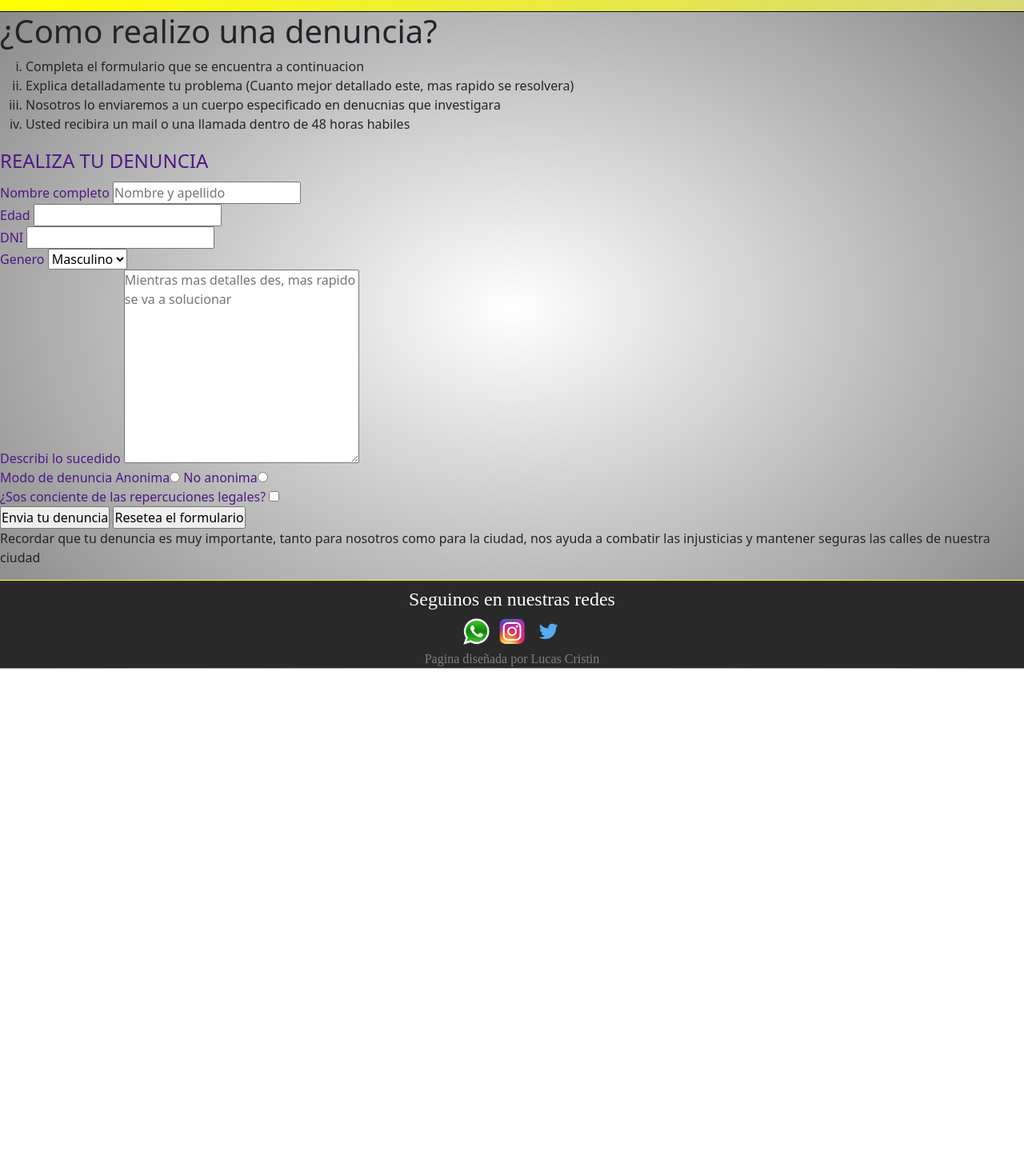
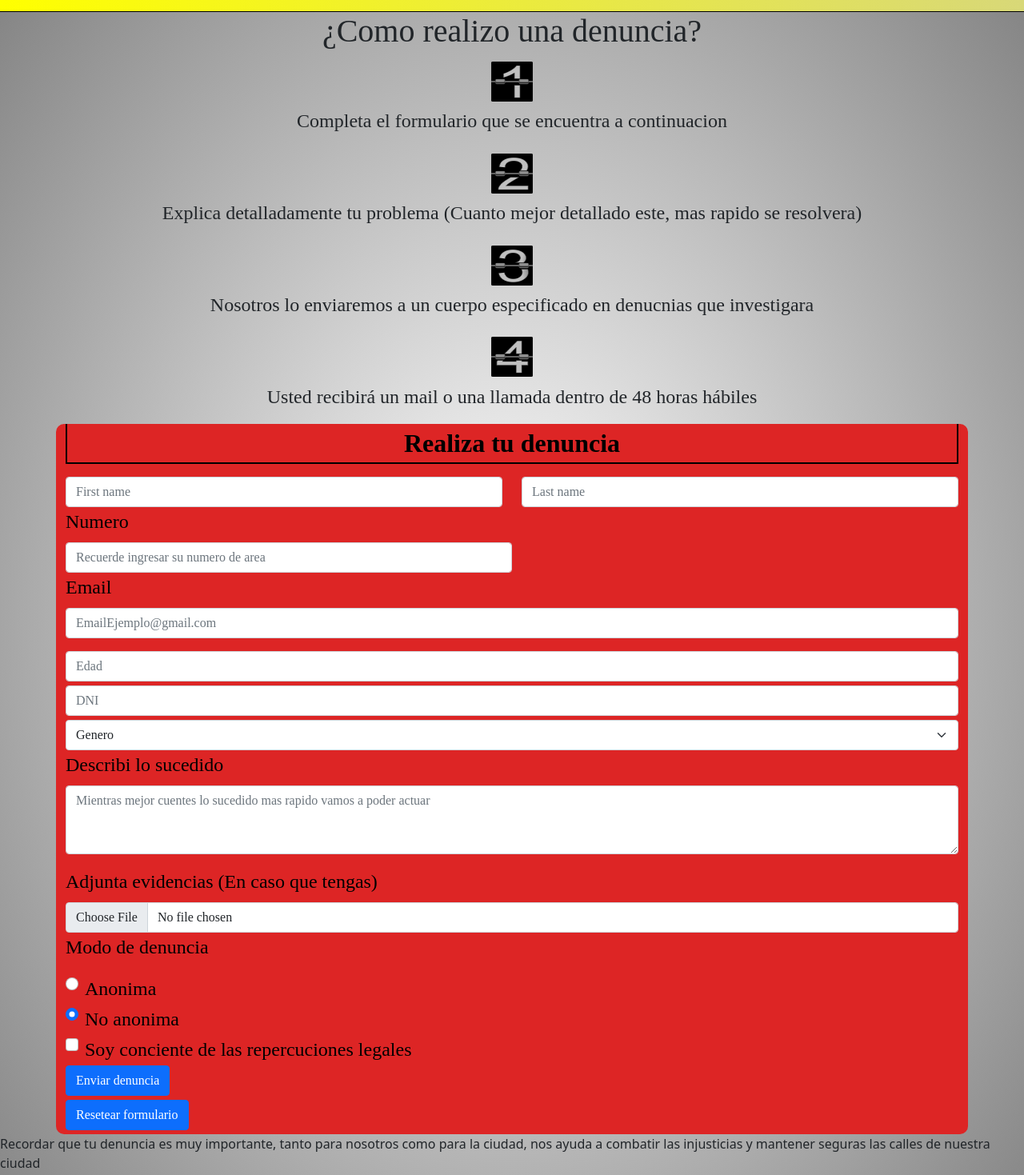
Before and after one commit to LucasCristin23/Idea-comisaria-de-una-serie-Lucas-Cristin-, a plain HTML site: page pag4.html in a window 1280 px wide. Shown: the part 62-1531 px from the top of the page at 80% size. Before the commit the page ends 898 px from the top, so only its background shows below. Drawn offline with nearby package versions, Linux system fonts and the light colour scheme; a web font is replaced by a local one.

Commit message:
SE ARREGLO CON BS LA SECCION DENUNCIAS

```diff
--- a/estilos.css
+++ b/estilos.css
@@ -280,14 +280,31 @@ td{
     font-size: medium;
 }
 
-/*Estilo 4 pag*/
-.sectionDenuncias__li{
-    list-style-type:lower-roman;
+/*ESTILO PAG DENUNCIAS*/
+.tituloDenuncias{
+    font-family: 'Mate SC', serif;
+    text-align: center;
 }
-section form{
-    color:rgb(80, 23, 133);
+.listaComoRealizarDenuncia{
+    height: 50px;
+    width: 4%;
+    margin: 0.5%;
+}
+#pasosDenuncia{
+    display: flex;
+    flex-direction: column;
+    align-items: center;
+    font-family: 'Mate SC', serif;
+    font-size: 1.5em;
 }
 
+/*FORMULARIO DENUNCIAS*/
+.divDelFormularioDenuncias{
+    background-color: rgb(221, 37, 37);
+    font-family: 'Mate SC', serif;
+    border-radius: 10px;
+    color: black;
+}
 .tituloPrimeraSeccionPag1{
     background-image:url("Imagenes/Jake\ peralta.jpg") ;
     background-size: cover;
@@ -295,6 +312,20 @@ section form{
     display: inline-block;
     color: red;
     text-align:center;
+}
+.pFormDenuncia{
+    font-size: 2em;
+    text-align: center;
+    border-bottom: 2px solid black;
+    border-left: 2px solid black;
+    border-right: 2px solid black;
+    font-weight: 900;
+}
+.estiloForm{
+    font-size: 1.5em;
+}
+.edadDniGenero{
+    margin-bottom: 5px;
 }
 
 
--- a/pag4.html
+++ b/pag4.html
@@ -50,49 +50,90 @@
 
     <main><!--Apertura del main-->
         <section><!--Lista ordenada de como realizar una denuncia-->
-            <h1>¿Como realizo una denuncia?</h1>
-            <ol>
-                <li class="sectionDenuncias__li">Completa el formulario que se encuentra a continuacion</li>
-                <li class="sectionDenuncias__li">Explica detalladamente tu problema (Cuanto mejor detallado este, mas rapido se resolvera)
-                <li class="sectionDenuncias__li">Nosotros lo enviaremos a un cuerpo especificado en denucnias que investigara</li>
-                <li class="sectionDenuncias__li">Usted recibira un mail o una llamada dentro de 48 horas habiles</li>
-            </ol>
+            <h1 class="tituloDenuncias">¿Como realizo una denuncia?</h1>
+            <div id="pasosDenuncia">
+              <div class="listaComoRealizarDenuncia">
+                <img src="Imagenes/numero 1.png" alt="">
+              </div>
+              <p>Completa el formulario que se encuentra a continuacion</p>
+              <div class="listaComoRealizarDenuncia">
+                <img src="Imagenes/Numero 2.png" alt="">
+              </div>
+              <p>Explica detalladamente tu problema (Cuanto mejor detallado este, mas rapido se resolvera)</p>
+              <div class="listaComoRealizarDenuncia">
+                <img src="Imagenes/Numero 3.png" alt="">
+              </div>
+              <p>Nosotros lo enviaremos a un cuerpo especificado en denucnias que investigara</p>
+              <div class="listaComoRealizarDenuncia">
+                <img src="Imagenes/numero 4.png" alt="">
+              </div>
+              <p>Usted recibirá un mail o una llamada dentro de 48 horas hábiles</p>
+            </div>
         </section>
+
+        <!--FORMULARIO-->
         <section>
-            <form action=""><!--Inicio del formulario-->
-                <fieldset>
-                    <legend>REALIZA TU DENUNCIA</legend>
-                        <label for="nombre">Nombre completo</label>
-                        <input type="text" id="nombre" placeholder="Nombre y apellido">
-                        <br>
-                        <label for="Edad">Edad</label>
-                        <input type="number" id="Edad">
-                        <br>
-                        <label for="dni">DNI</label>
-                        <input type="number" id="dni">
-                        <br>
-                        <label for="Genero">Genero</label>
-                        <select name="" id="Genero">
-                            <option value="">Masculino</option>
-                            <option value="">Femenino</option>
-                            <option value="">Otro</option>
-                        </select>
-                        <br>
-                        <label for="descripcion">Describi lo sucedido</label>
-                        <textarea name="" id="descripcion" cols="30" rows="10" placeholder="Mientras mas detalles des, mas rapido se va a solucionar"></textarea>
-                        <br>
-                        <label for="tipodedenuncia">Modo de denuncia</label>
-                        Anonima<input type="radio" name="tipodedenuncia" id="tipodedenuncia">
-                        No anonima<input type="radio" name="tipodedenuncia">
-                        <br>
-                        <label for="sos conciente">¿Sos conciente de las repercuciones legales?</label>
-                        <input type="checkbox" id="sos conciente">
-                        <br>
-                        <input type="submit" value="Envia tu denuncia">
-                        <input type="Reset" value="Resetea el formulario">
-                </fieldset>
-            </form>
+          <div class="container divDelFormularioDenuncias">
+            <p class="pFormDenuncia">Realiza tu denuncia</p>
+              <div class="row">
+                <div class="col">
+                  <input type="text" class="form-control" placeholder="First name" aria-label="First name">
+                </div>
+                <div class="col">
+                  <input type="text" class="form-control" placeholder="Last name" aria-label="Last name">
+                </div>
+                </div>
+             <div class="col-md-6">
+              <label for="inputEmail4" class="form-label estiloForm">Numero</label>
+              <input type="number" class="form-control" id="inputEmail4" placeholder="Recuerde ingresar su numero de area">
+            </div>
+            <div class="mb-3 ">
+              <label for="exampleFormControlInput1" class="form-label estiloForm">Email</label>
+              <input type="email" class="form-control" id="exampleFormControlInput1" placeholder="EmailEjemplo@gmail.com">
+            </div>
+            <div class="col">
+              <input type="text" class="form-control edadDniGenero" placeholder="Edad" aria-label="Edad">
+            </div>
+            <div class="col">
+              <input type="text" class="form-control edadDniGenero" placeholder="DNI" aria-label="DNI">
+            </div>
+            <select class="form-select" aria-label="Default select example">
+              <option selected>Genero</option>
+              <option value="1">Masculino</option>
+              <option value="2">Femenino</option>
+              <option value="3">Otro</option>
+            </select>
+            <div class="mb-3">
+              <label for="exampleFormControlTextarea1" class="form-label estiloForm">Describi lo sucedido</label>
+              <textarea class="form-control" id="exampleFormControlTextarea1" rows="3" placeholder="Mientras mejor cuentes lo sucedido mas rapido vamos a poder actuar"></textarea>
+            </div>
+            <label for="formFile" class="form-label estiloForm">Adjunta evidencias (En caso que tengas)</label>
+            <input class="form-control" type="file" id="formFile">
+            <div>
+              <label for="formRadioDefault"><p class="estiloForm">Modo de denuncia</p></label>
+            <div class="form-check">
+              <input class="form-check-input" type="radio" name="radioDefault" id="formRadioDefault">
+              <label class="form-check-label estiloForm" for="formRadioDefault">Anonima</label>
+            </div>
+            <div class="form-check">
+              <input class="form-check-input" type="radio" name="radioDefault" id="formRadioChecked" checked="">
+              <label class="form-check-label estiloForm" for="formRadioChecked">No anonima</label>
+            </div>
+          </div>
+          <div class="form-check form-check-inline">
+            <input class="form-check-input" type="checkbox" value="" id="inlineCheckDefault">
+            <label class="form-check-label estiloForm" for="inlineCheckDefault">Soy conciente de las repercuciones legales</label>
+          </div>
+          <div class="col-12">
+            <button class="btn btn-primary edadDniGenero" type="submit">Enviar denuncia</button>
+          </div>
+          <div class="col-12">
+            <button class="btn btn-primary edadDniGenero" type="reset">Resetear formulario</button>
+          </div>
+          </div>
         </section>
+        <!--FIN FORMULARIO-->
+
         <section>
             <p>
                 Recordar que tu denuncia es muy importante, tanto para nosotros como para la ciudad, nos ayuda a combatir las injusticias y mantener seguras las calles de nuestra ciudad
```
Also changed, not shown: Imagenes/Numero 2.png (added), Imagenes/Numero 3.png (added), Imagenes/numero 1.png (added), Imagenes/numero 4.png (added).
